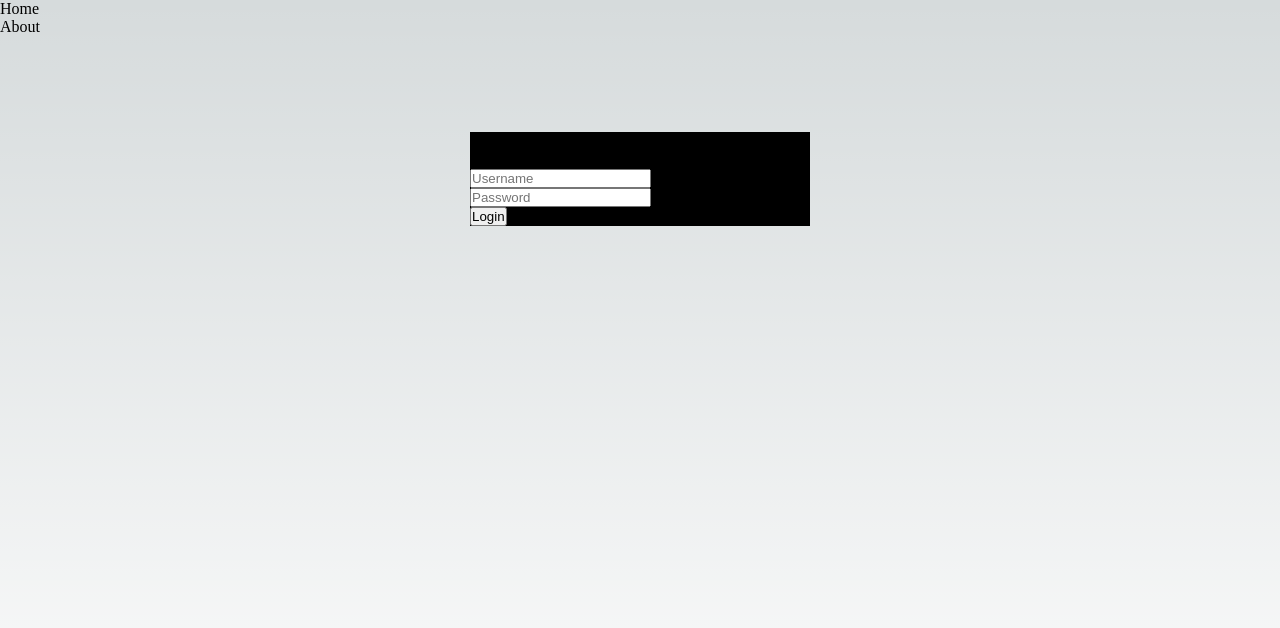
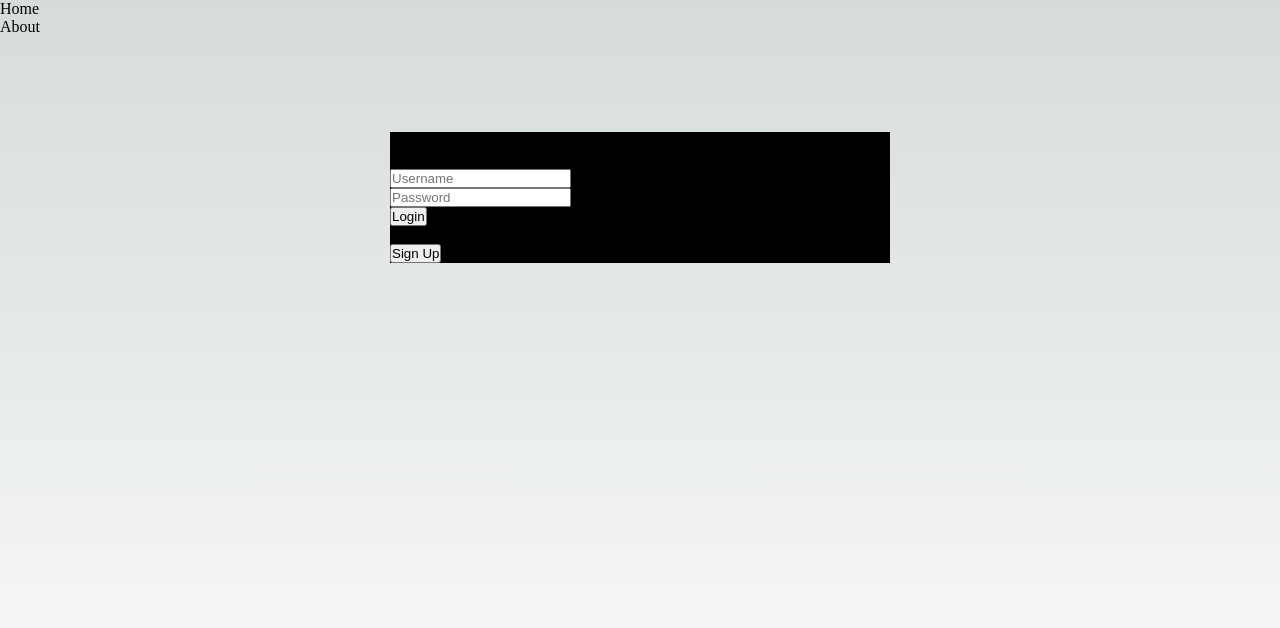
Before and after one commit to ryanxzavier/markets, a Next.js app: page / in a window 1280 px wide. Shown: the top 628 px of the page. Built offline with nearby package versions, Linux system fonts and the light colour scheme.

Commit message:
editing login form and adding sign up

```diff
--- a/src/components/Login.jsx
+++ b/src/components/Login.jsx
@@ -1,38 +1,77 @@
 import { Formik, Field, Form } from 'formik';
 import styles from '../styles/login-form.module.css'
+import React from 'react';
+import users from '../database/users.json'
+
+
 
 const LoginForm = () => {
+    const [users, setUsers] = React.useState([]);
+
+    React.useEffect(() => {
+        setUsers(users.users);
+    }, []);
+
+    const [mode, setMode] = React.useState('login');
+
+    const handleLogin = (values, { setSubmitting }) => {
+        const userExists = users.some(
+            (user) => user.username === values.username && user.password === values.password
+        );
+        if (userExists) {
+            alert('Login successful');
+        } else {
+            alert('Incorrect username or password');
+        }
+        setSubmitting(false);
+    };
+
+    const handleSignUp = (values, { setSubmitting }) => {
+        const userExists = users.some((user) => user.username === values.username);
+        if (userExists) {
+            alert('Username already exists');
+        } else {
+            const newUser = { username: values.username, password: values.password };
+            setUsers([...users, newUser]);
+            alert('Sign-up successful');
+        }
+        setSubmitting(false);
+    };
+
     return (
         <div className={styles.login_box + ' p-3'}>
-            <h1 className="display-6 mb-3">Login / SignUp</h1>
+            <h1 className="display-6 mb-3">{mode === 'login' ? 'Login' : 'Sign Up'}</h1>
             <Formik
                 initialValues={{
                     username: '',
                     password: '',
                 }}
-
-                onSubmit={(
-                    values,
-                    { setSubmitting }
-                ) => {
-                    setTimeout(() => {
-                        alert(JSON.stringify(values, null, 2));
-                        setSubmitting(false);
-                    }, 500);
-                }}
-
+                onSubmit={mode === 'login' ? handleLogin : handleSignUp}
             >
-                <Form>
+                {({ handleSubmit }) => (
+                    <form onSubmit={handleSubmit}>
                         <div className="mb-3">
-                        <Field className="form-control" id="username" name="username" placeholder="Username" aria-describedby="usernameHelp" />
+                            <Field className="form-control" id="username" name="username" placeholder="Username" />
                         </div>
 
                         <div className="mb-3">
                             <Field className="form-control" id="password" name="password" placeholder="Password" type="password" />
                         </div>
 
-                    <button type="submit" className="btn btn-primary">Login</button>
-                </Form>
+                        <button type="submit" className="btn btn-primary">
+                            {mode === 'login' ? 'Login' : 'Sign Up'}
+                        </button>
+                        <br />
+                        <br />
+                        <button
+                            type="button"
+                            className="btn btn-link"
+                            onClick={() => setMode(mode === 'login' ? 'signup' : 'login')}
+                        >
+                            {mode === 'login' ? 'Sign Up' : 'Login'}
+                        </button>
+                    </form>
+                )}
             </Formik>
         </div>
     );
--- /dev/null
+++ b/src/database/users.json
@@ -0,0 +1,12 @@
+{
+    "users": [
+        {
+            "username": "ryan",
+            "password": "password"
+        },
+        {
+            "username": "user2",
+            "password": "pass2"
+        }
+    ]
+}
--- a/src/styles/login-form.module.css
+++ b/src/styles/login-form.module.css
@@ -1,5 +1,5 @@
 .login_box {
-    width: 340px;
+    width: 500px;
 
     background-color: black;
 }
```
Lines whose indentation alone changed are shown as unchanged.
